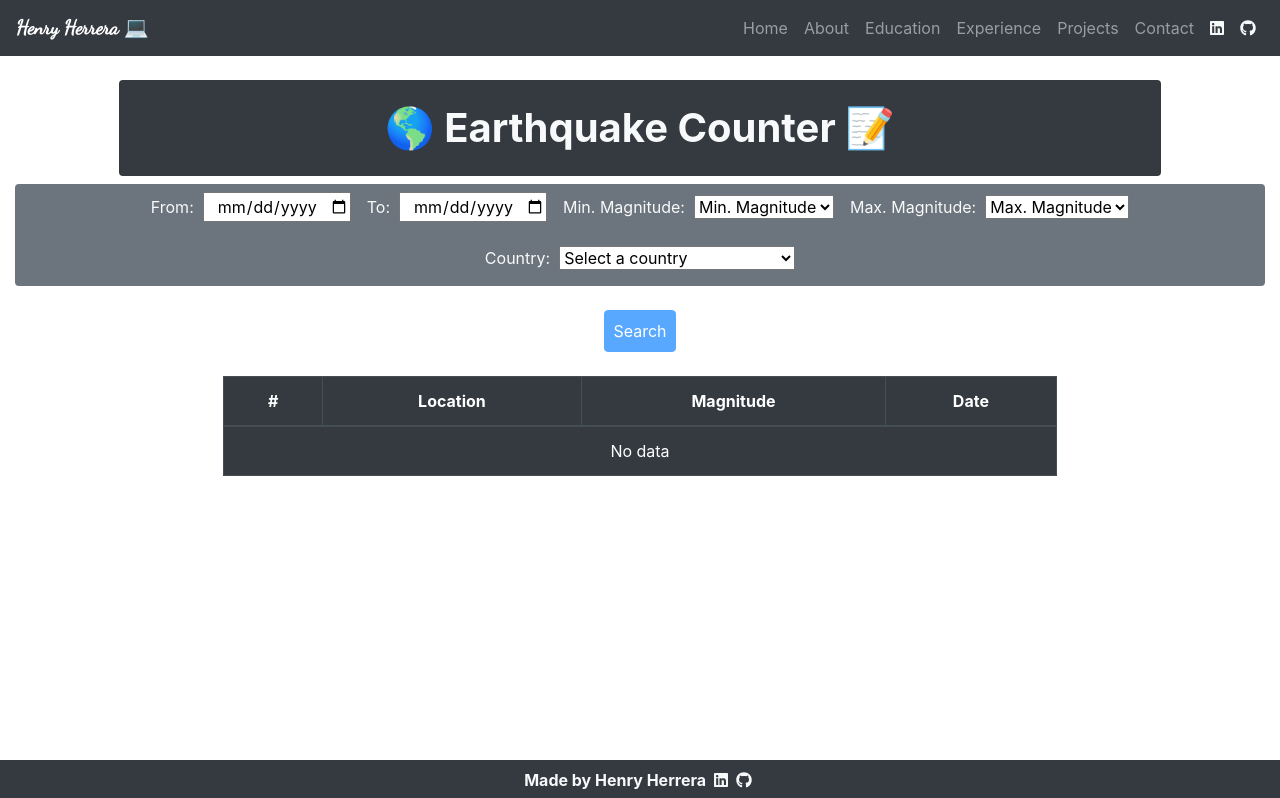
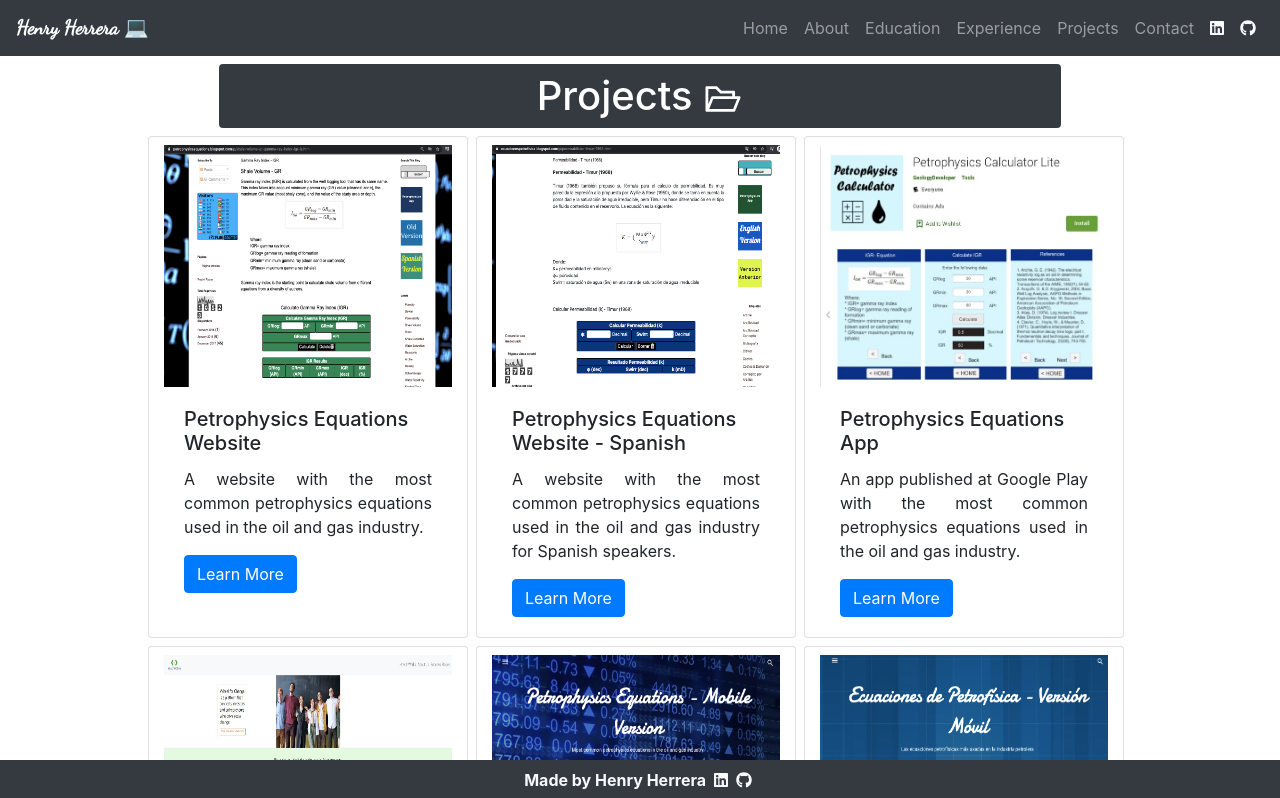
Before and after one commit to hjhm2018/my-portfolio-pwa, a React (Create React App) app: page /projects/earthquakeapp in a window 1280 px wide. Shown: the top 798 px of the page. Built offline with nearby package versions, Linux system fonts and the light colour scheme; a web font is replaced by a local one.

Commit message:
deleted an app

```diff
--- a/src/components/Earthquake.js
+++ b/src/components/Earthquake.js
@@ -253,6 +253,7 @@ const Earthquake = () => {
       const { features } = data;
 
       setEarthquakeData(features);
+      console.log(earthquakeData)
       setShow(true);
     } catch (error) {
       console.log(error);
@@ -375,7 +376,7 @@ const Earthquake = () => {
           </tr>
         </thead>
         <tbody>
-          {show && earthquakeData ? (
+          {/* {show && earthquakeData ? (
             earthquakeData
               .filter((data) => data.properties.place.includes(country))
               .map((earthquake, index) => (
@@ -395,7 +396,7 @@ const Earthquake = () => {
             <tr>
               <td colSpan="8">No data</td>
             </tr>
-          )}
+          )} */}
         </tbody>
       </table>
     </div>
--- a/src/components/Nav.js
+++ b/src/components/Nav.js
@@ -9,7 +9,7 @@ import Contact from "./Contact";
 import Education from "./Education";
 import Experience from "./Experience";
 import Projects from "./Projects";
-import Earthquake from "./Earthquake";
+// import Earthquake from "./Earthquake";
 // import Weather from "./Weather";
 import ReactFilter from "./ReactFilter";
 import Imc from "./Imc";
@@ -57,14 +57,14 @@ const nav = () => {
             <Nav.Link as={Link} to="/experience" eventKey={2}>
               Experience
             </Nav.Link>
-            <Nav.Link
+            {/* <Nav.Link
               className="d-none"
               as={Link}
               to="/projects/earthquakeapp"
               eventKey={2}
             >
               Earthquake
-            </Nav.Link>
+            </Nav.Link> */}
             {/* <Nav.Link
               className="d-none"
               as={Link}
@@ -189,9 +189,9 @@ const nav = () => {
         <Route path="/experience">
           <Experience />
         </Route>
-        <Route path="/projects/earthquakeapp">
+        {/* <Route path="/projects/earthquakeapp">
           <Earthquake />
-        </Route>
+        </Route> */}
         {/* <Route path="/projects/weatherapp">
           <Weather />
         </Route> */}
--- a/src/components/Projects.js
+++ b/src/components/Projects.js
@@ -145,11 +145,11 @@ const Projects = () => {
   ];
 
   const links = [
-    {
-      url: "earthquakeapp",
-      name: "Earthquake Counter App",
-      icon: "&#x1F30E",
-    },
+    // {
+    //   url: "earthquakeapp",
+    //   name: "Earthquake Counter App",
+    //   icon: "&#x1F30E",
+    // },
     // {
     //   url: "weatherapp",
     //   name: "Weather App",
```
